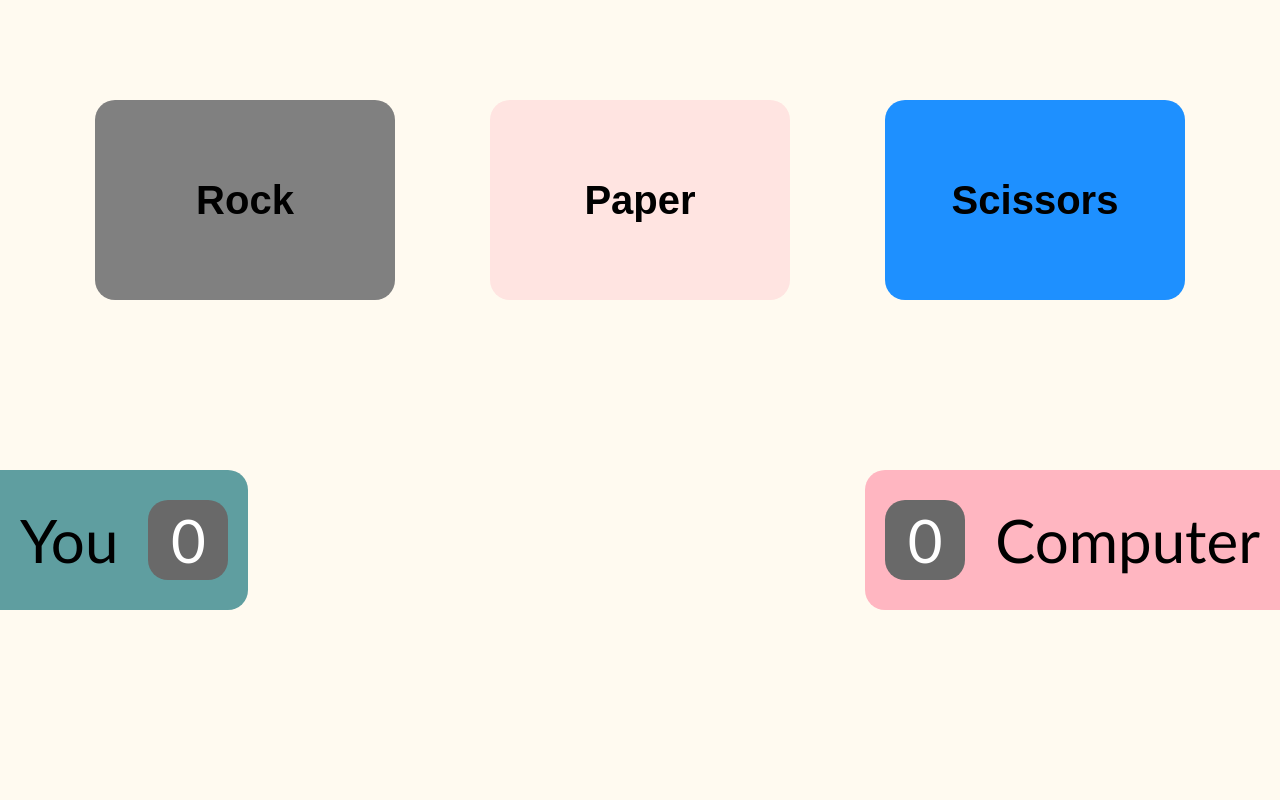
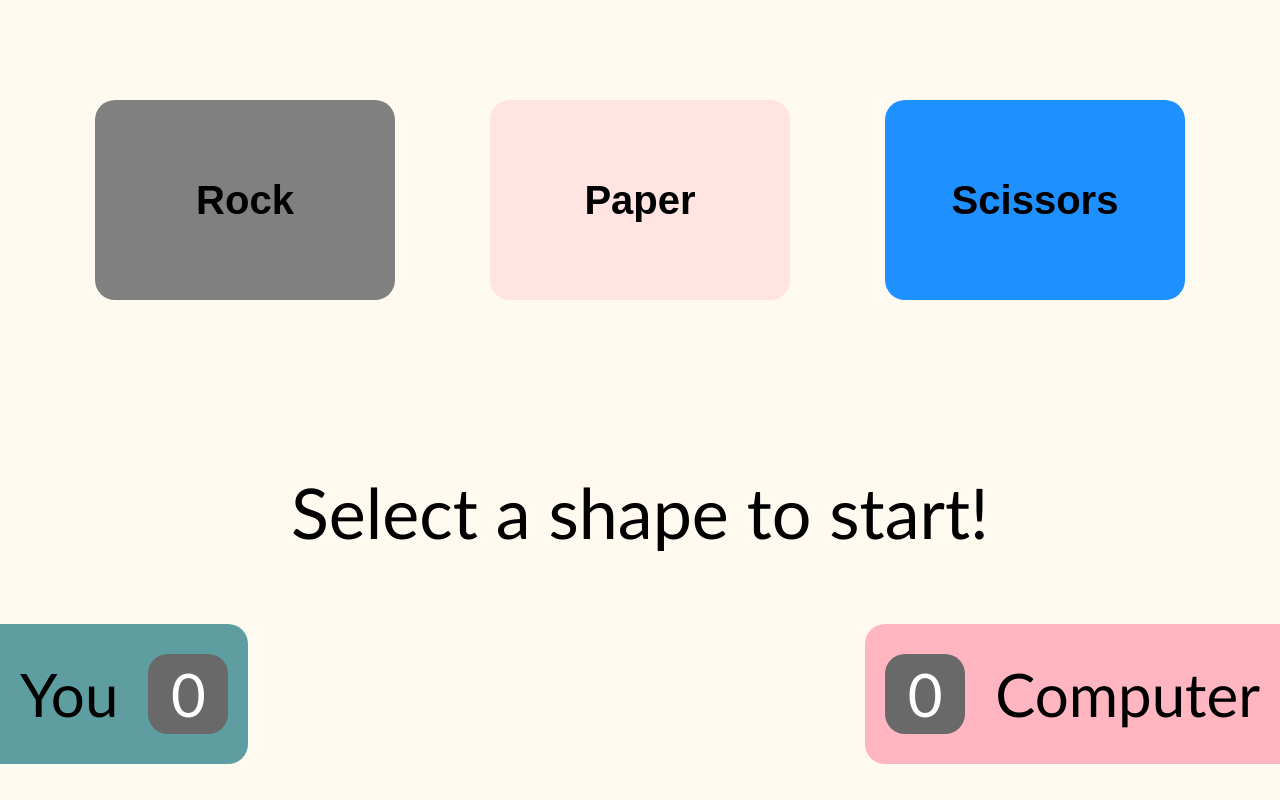
Before and after one commit to tnekent/odin-rock-paper-scissors, a plain HTML site: page index.html in a window 1280 px wide. Drawn offline with Linux system fonts and the light colour scheme.

Commit message:
Add starting text to results paragraph

```diff
--- a/index.html
+++ b/index.html
@@ -12,7 +12,9 @@
         <button id="paper">Paper</button>
         <button id="scissors">Scissors</button>
     </div>
-    <div id="result"><p></p></div>
+    <div id="result">
+        <p>Select a shape to start!</p>
+    </div>
     <div id="scores">
         <div id="human-score">You
             <div class="counter">0</div>
--- a/index.js
+++ b/index.js
@@ -135,7 +135,7 @@ thingButtons.forEach(b =>
         const computerChoice = getRandomChoice();
         const resultPara = playRound(humanChoice, computerChoice);
         console.log(resultPara);
-        resultBox.replaceChild(resultPara, resultBox.firstChild);
+        resultBox.replaceChild(resultPara, resultBox.firstElementChild);
         humanScoreCounter.textContent = humanScore;
         comScoreCounter.textContent = computerScore;
         if (humanScore === 5 || computerScore === 5) {
```
